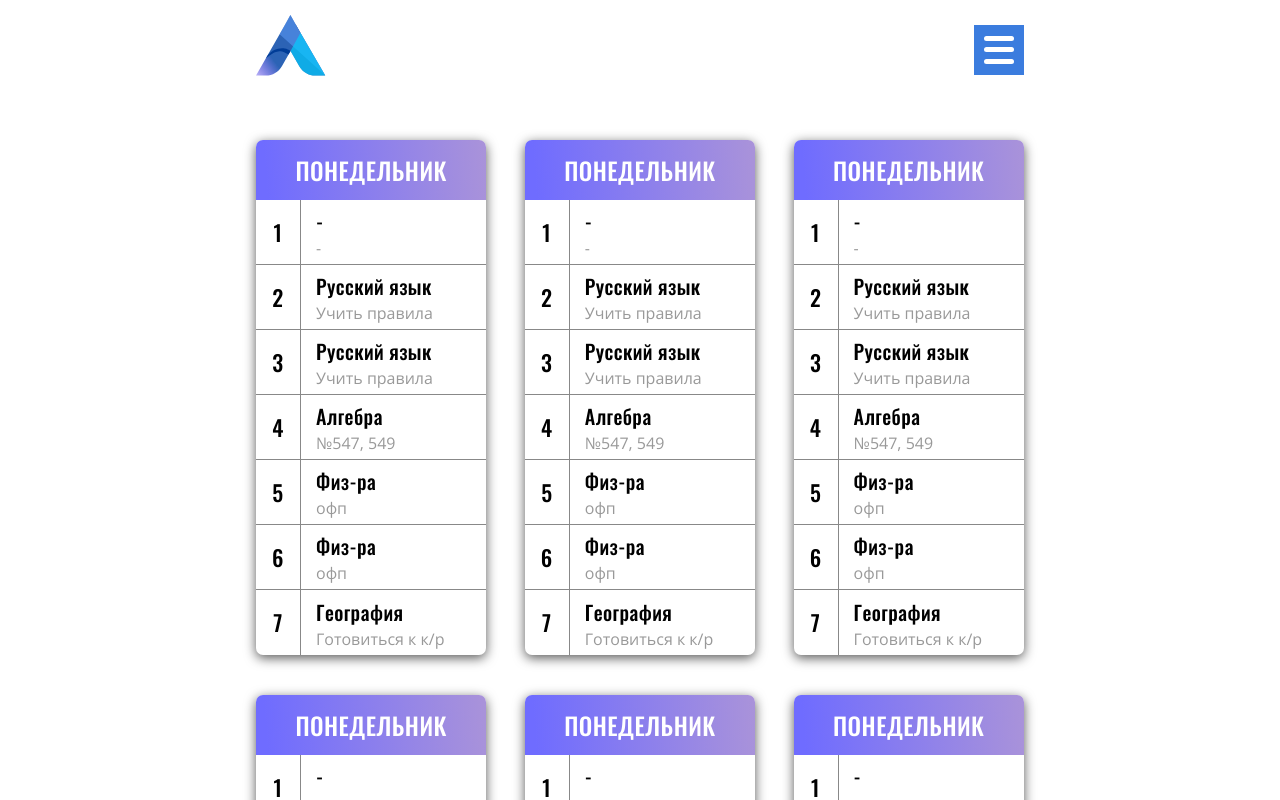
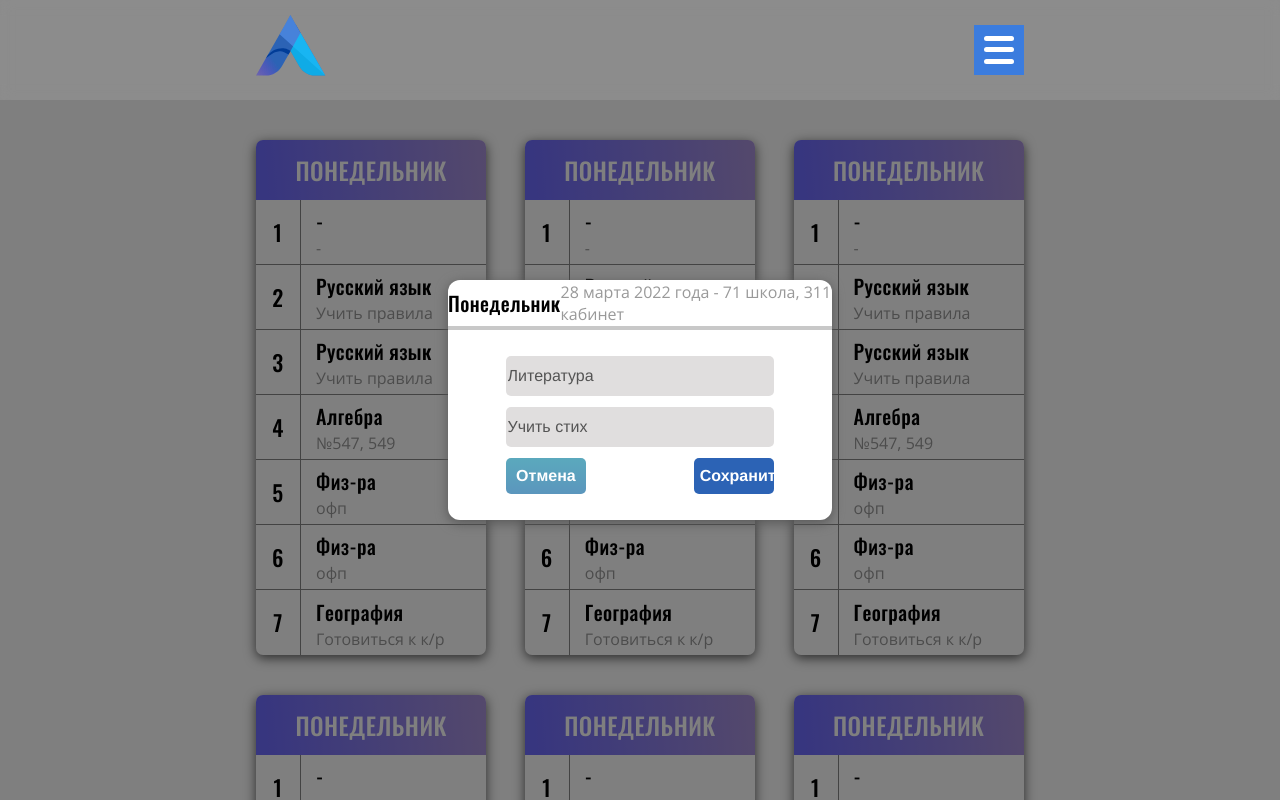
Before and after one commit to AcruxTech/akmit, a Vue app: page /#/diary in a window 1280 px wide. Shown: the top 800 px of the page. Built offline with nearby package versions, Linux system fonts and the light colour scheme.

Commit message:
Делал модальное окно для дневника

```diff
--- a/src/components/Diary/Day.vue
+++ b/src/components/Diary/Day.vue
@@ -29,7 +29,6 @@ export default {
   },
   created() {
     this.amount = this.lessons.length;
-    console.log(this.amount);
   }
 }
 </script>
--- /dev/null
+++ b/src/components/Diary/Modal.vue
@@ -0,0 +1,142 @@
+<template>
+  <div id='modal'>
+    <div id='modal-body'>
+      <div id='heading'>
+        <span id='title'>Понедельник</span>
+        <span id='today'>28 марта 2022 года - 71 школа, 311 кабинет</span>
+      </div>
+      <form method='post'>
+        <input type='text' name='lesson' required value='Литература' disabled>
+        <input type='text' name='homework' required value='Учить стих' disabled>
+        <div id='buttons'>
+          <button id='cancel'>Отмена</button>
+          <button>Сохранить</button>
+        </div>
+      </form>
+    </div>
+  </div>
+</template>
+
+<script>
+import Day from './Day.vue'
+
+export default {
+  components: { Day },
+}
+</script>
+
+<style scoped>
+#modal {
+  position: fixed;
+  width: 100%;
+  height: 100vh;
+  background-color: rgba(0, 0, 0, 0.5);
+}
+
+#modal-body {
+  position: fixed;
+  top: 50%;
+  left: 50%;
+  margin-left: -15vw;
+  margin-top: -15vh;
+  width: 30vw;
+  height: 30vh;
+  background-color: #fff;
+  border-radius: 12px;
+	box-shadow: 0px 3px 12px #585858;
+}
+
+#heading {
+  display: flex;
+  justify-content: space-around;
+  align-items: center;
+  flex-direction: row;
+  height: 50px;
+  border-bottom: solid 4px #c8c8c8;
+}
+
+#title {
+  font-family: 'OswaldMedium';
+  font-style: normal;
+  font-weight: 500;
+  font-size: 20px;
+  line-height: 32px;
+  text-align: center;
+  letter-spacing: 0.02em;
+  color: #000;
+}
+
+#today {
+  font-family: 'OpenSansRegular';
+  font-style: normal;
+  font-weight: 400;
+  font-size: 16px;
+  line-height: 22px;
+  color: #999999;
+}
+
+form {
+  display: flex;
+  flex-direction: column;
+  align-items: center;
+  justify-content: space-around;
+  height: calc(30vh - 50px);
+  padding: 20px 0;
+}
+
+input{
+	width: 70%;
+  height: 5vh;
+	background: #e0dede;
+	justify-content: center;
+	display: flex;
+	border: none;
+	outline: none;
+	border-radius: 5px;
+}
+
+input:focus {
+	transition-timing-function: ease-in;
+	transition: .2s;
+	box-shadow: 0px 4px 8px #444;
+}
+
+#buttons {
+  width: 70%;
+  display: flex;
+  flex-direction: row;
+  align-items: center;
+  justify-content: space-between;
+}
+
+button{
+	width: 30%;
+  height: 4.5vh;
+	justify-content: center;
+	display: block;
+	color: #fff;
+	background: #2C63B5;
+	font-size: 1em;
+	font-weight: bold;
+	outline: none;
+	border: none;
+	border-radius: 5px;
+	transition: .2s ease-in;
+	cursor: pointer;
+
+	background-image: linear-gradient(#316dc7, #316dc7);
+  background-position: 0% 0%;
+  background-repeat: no-repeat;
+  background-size: 0% 100%;
+  transition: background-size .5s, color .5s;
+}
+
+button:hover{
+	background-size: 100% 100%;
+}
+
+#cancel {
+  background: #c75431;
+  background-image: linear-gradient(#5ba9bd, #5b96bd);
+}
+</style>
--- a/src/views/Diary.vue
+++ b/src/views/Diary.vue
@@ -1,5 +1,6 @@
 <template>
   <div id='diary'>
+    <Modal></Modal>
     <div id='background'></div>
     <div id='days'>
       <div class='row'>
@@ -23,13 +24,15 @@ import Header from '@/components/Shared/Header.vue'
 import Footer from '@/components/Shared/Footer.vue'
 import Sidenav from '@/components/Shared/Sidenav.vue'
 import Day from '@/components/Diary/Day.vue'
+import Modal from '@/components/Diary/Modal.vue'
 
 export default {
   components: {
     Header,
     Footer,
     Sidenav,
-    Day
+    Day,
+    Modal
   }
 }
 </script>
```
